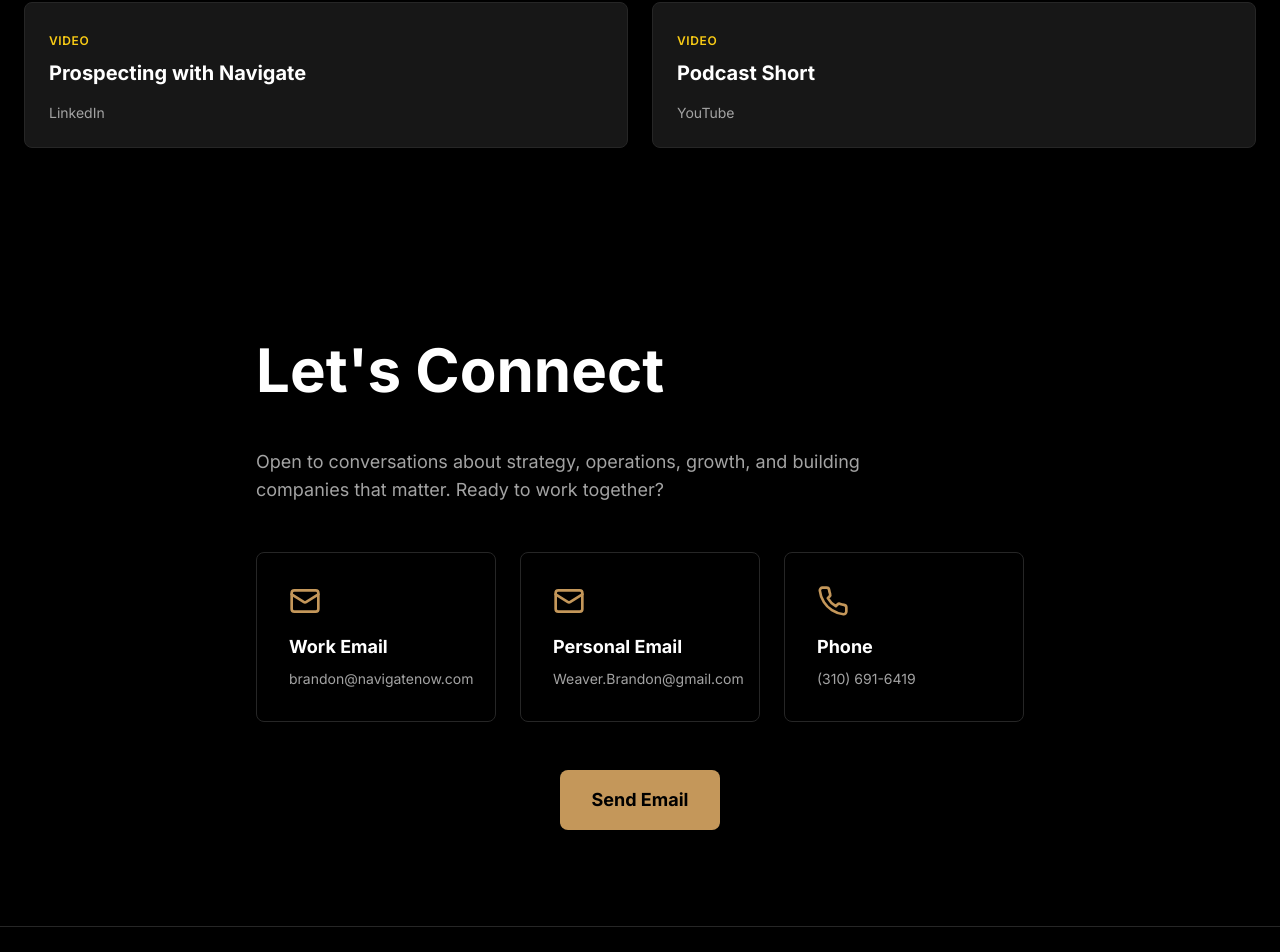
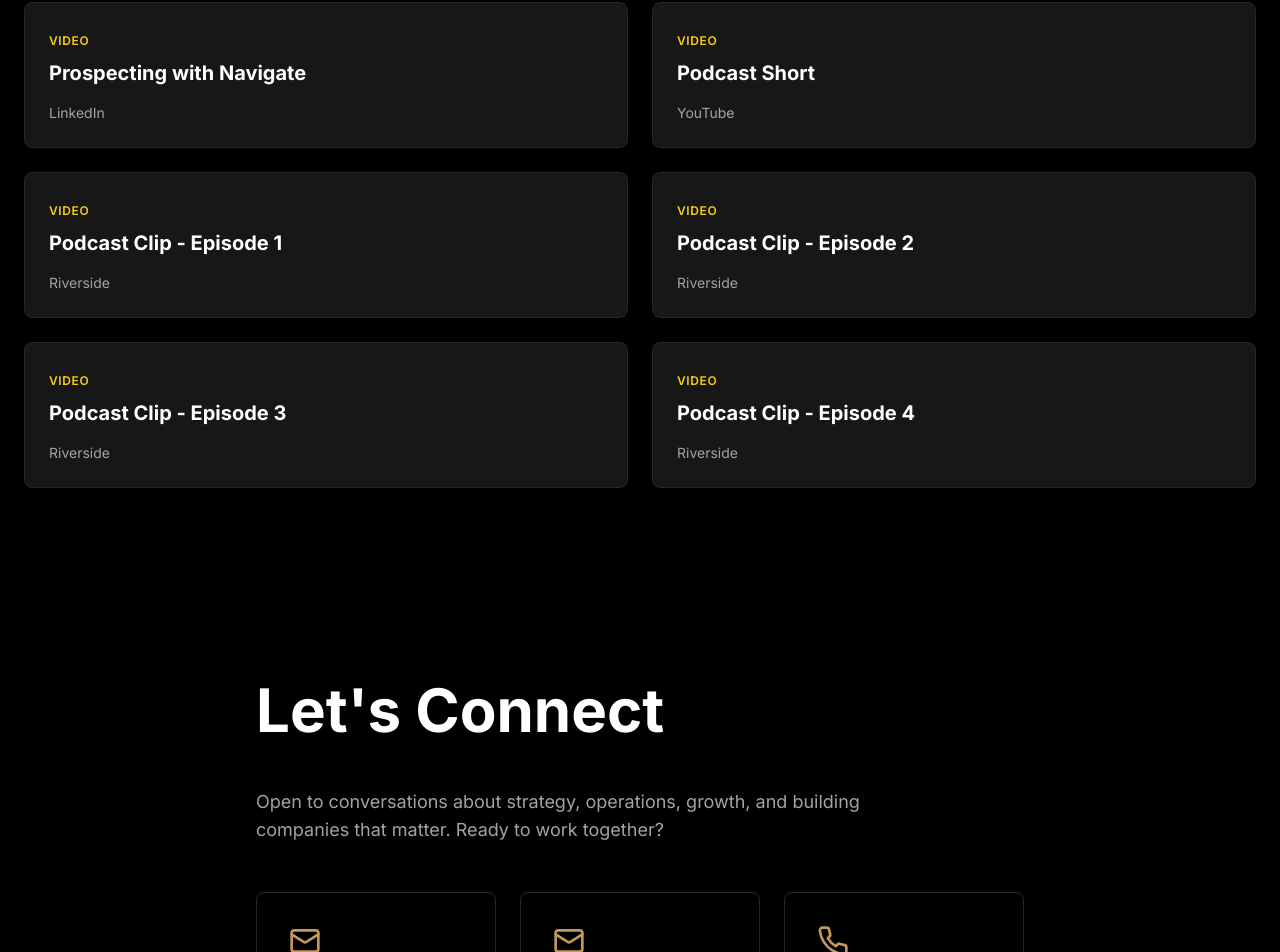
Before and after one commit to letsnavigatebmw/brandonmweaver, a React (Vite) app: page / in a window 1280 px wide. Shown: the part 5019-5971 px from the top of the page. Built offline with nearby package versions, Linux system fonts and the light colour scheme.

Commit message:
Add 4 Riverside podcast clips to Videos section

```diff
--- a/src/components/ThoughtLeadership.jsx
+++ b/src/components/ThoughtLeadership.jsx
@@ -62,6 +62,26 @@ export default function ThoughtLeadership() {
       title: 'Podcast Short',
       platform: 'YouTube',
       link: 'https://youtube.com/shorts/Jb2sVbMGJZE?feature=share',
+    },
+    {
+      title: 'Podcast Clip - Episode 1',
+      platform: 'Riverside',
+      link: 'https://riverside.com/shared/exported-clip/4eedc59f0b6e09b561de',
+    },
+    {
+      title: 'Podcast Clip - Episode 2',
+      platform: 'Riverside',
+      link: 'https://riverside.com/shared/exported-clip/9ae7af7d1a12e3fc722e',
+    },
+    {
+      title: 'Podcast Clip - Episode 3',
+      platform: 'Riverside',
+      link: 'https://riverside.com/shared/exported-clip/2daf167a2ff9673b3c65',
+    },
+    {
+      title: 'Podcast Clip - Episode 4',
+      platform: 'Riverside',
+      link: 'https://riverside.com/shared/exported-clip/79e517cc7bd07cce116d',
     },
   ]
 
```
